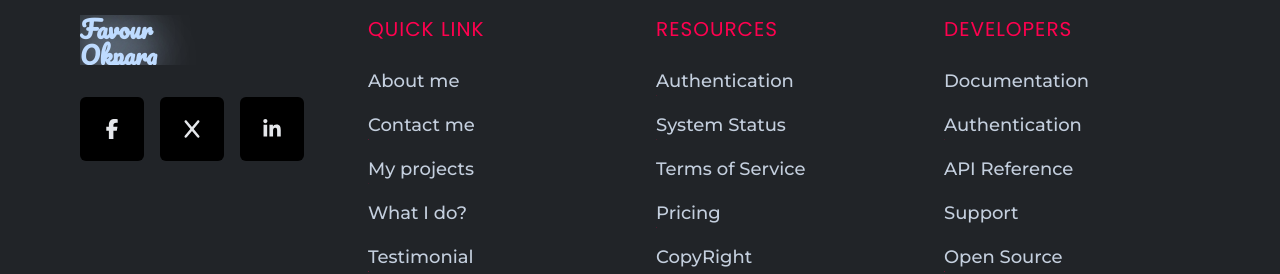
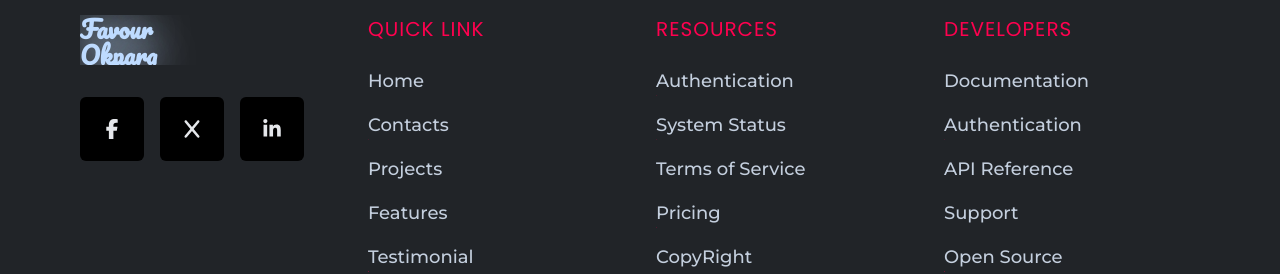
Before and after one commit to Okpara202/my-portfolio, a React (Vite) app: page / in a window 1280 px wide. Shown: the part 6686-6960 px from the top of the page. Built offline with nearby package versions, Linux system fonts and the light colour scheme.

Commit message:
fixed footer navigation

```diff
--- a/src/components/footer/footer.tsx
+++ b/src/components/footer/footer.tsx
@@ -57,13 +57,8 @@ function Footer() {
           whileInView={{ opacity: 1 }} // WhilewhileInView to full opacity
           transition={{ duration: 0.5, delay: 0.2 }} // Transition duration and delay
         >
-          {[
-            "About me",
-            "Contact me",
-            "My projects",
-            "What I do?",
-            "Testimonial",
-          ].map((link, index) => (
+          {["Home", "Contacts", "Projects", "Features", "Testimonial"].map(
+            (link, index) => (
               <li key={index}>
                 <motion.a
                   className="w-full text-lg hover:text-designColor cursor-pointer duration-300 relative group"
@@ -76,7 +71,8 @@ function Footer() {
                   <span className="absolute h-[1px] w-full inline-flex -bottom-1 left-0 -translate-x-[100%] bg-designColor group-hover:translate-x-0 transition-transform duration-300"></span>
                 </motion.a>
               </li>
-          ))}
+            ),
+          )}
         </motion.ul>
       </div>
       <div className="w-full h-full justify-items-center md:justify-items-normal">
```
Lines whose indentation alone changed are shown as unchanged.
